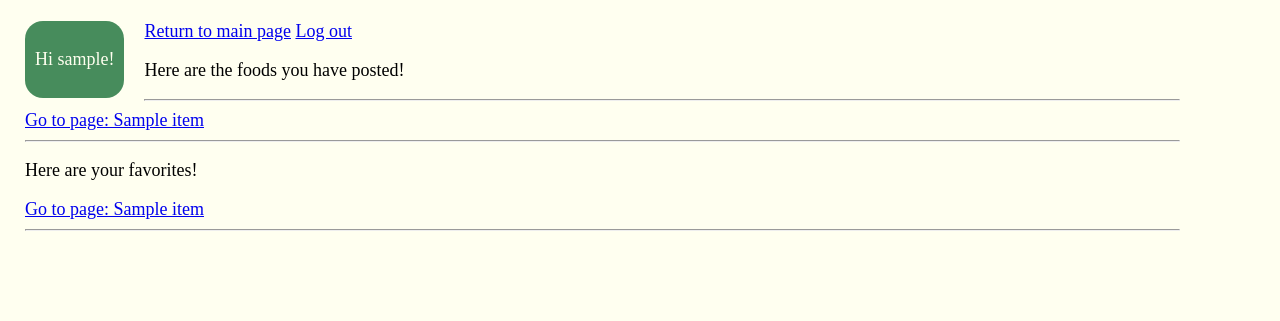
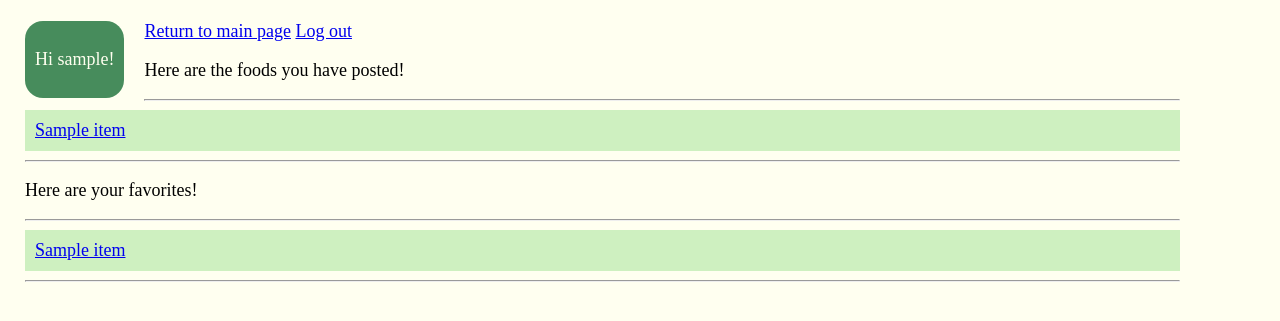
Before and after one commit to maritatsuko/what_to_eat, a Flask app: template templates/profile.html in a window 1280 px wide. Shown: the part 155-476 px from the top of the page. Run offline with Flask 3, Linux system fonts and the light colour scheme; the visitor is signed in with stand-in values (Sample User, id 1); the template is opened without the code that fills it: most values are stand-ins (such as "Sample title", 1, 10 or a date in 2020).

Commit message:
added styling

```diff
--- a/static/style.css
+++ b/static/style.css
@@ -35,6 +35,7 @@ hr {
 
 .nametype {
     background-color: #b2d2a4;
+    color: black;
     padding: 10px;
     margin-bottom: 5px;
 }
@@ -49,3 +50,10 @@ hr {
     margin-right: 20px;
     margin-bottom: 5px;
 }
+
+.profile {
+    background-color: #cef0c0;
+    color: black;
+    padding: 10px;
+    margin-bottom: 5px;
+}
--- a/templates/newrecipe.html
+++ b/templates/newrecipe.html
@@ -13,7 +13,7 @@
     <input type="radio" name="type" value="Snack">Snack
     <input type="radio" name="type" value="Dessert">Dessert</p>
     <p>How long will it take to make? <br>
-    <input type="number" name="cooktime" required></p>
+    <input type="number" name="cooktime" required> minutes</p>
     <p>Cost:<br>
     <input type="radio" name="price" value="cheap" checked>Cheap
     <input type="radio" name="price" value="expensive">Expensive</p>
--- a/templates/profile.html
+++ b/templates/profile.html
@@ -10,12 +10,17 @@
 <p>Here are the foods you have posted!</p>
 <hr>
 {% for item in recipe %}
-<a href="/recipe/{{ item[0] }}">Go to page: {{ item[1] }}</a>
+<div class="profile">
+    <a href="/recipe/{{ item[0] }}">{{ item[1] }}</a>
+</div>
 <hr>
 {% endfor %}
 <p>Here are your favorites!</p>
+<hr>
 {% for item in faves %}
-<a href="/recipe/{{ item[0] }}">Go to page: {{ item[1] }}</a>
+<div class="profile">
+    <a href="/recipe/{{ item[0] }}">{{ item[1] }}</a>
+</div>
 <hr>
 {% endfor %}
 {% else %}
--- a/templates/recipe.html
+++ b/templates/recipe.html
@@ -2,9 +2,9 @@
 {% block content %}
 
 {% for item in recipe %}
-Name: {{ item[2] }}
-Type: {{ item[3] }}
-Cooktime: {{ item[4] }}
+Name: {{ item[2] }},
+Type: {{ item[3] }},
+Cooktime: {{ item[4] }} minutes,
 Price: {{ item[5] }} <br>
 Diets: {{ item[7] }} <br>
 Description: {{ item[6] }}
```
